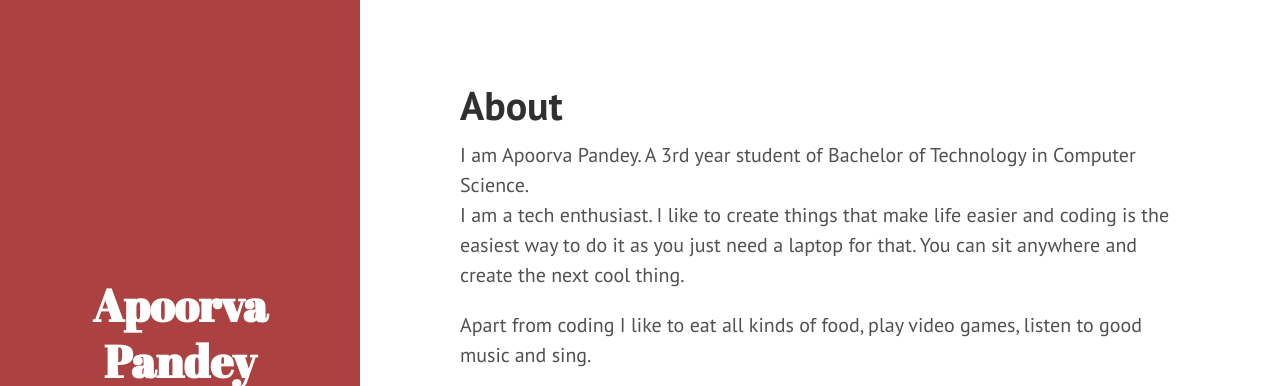
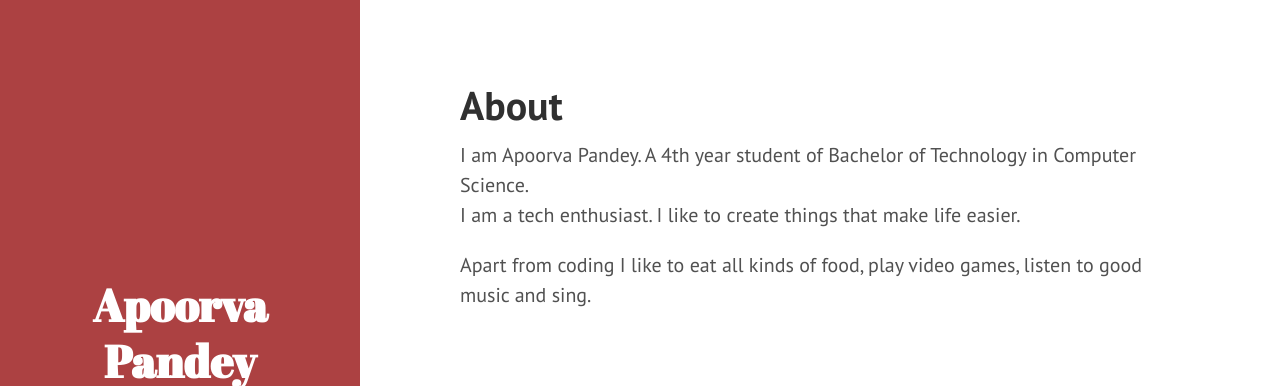
Before and after one commit to apoorvaeternity/apoorvaeternity.github.io, a Jekyll site: the page built from about.md, in a window 1280 px wide, cut to the strip 0-386 px from the top of the page. Built offline with Jekyll 4.4.1, drawn with Linux system fonts in a browser that asks for light colours.

Commit message:
Update about.md

```diff
--- a/about.md
+++ b/about.md
@@ -3,7 +3,7 @@ layout: page
 title: About
 ---
 
-I am Apoorva Pandey. A 3rd year student of Bachelor of Technology in Computer Science.<br>
-I am a tech enthusiast. I like to create things that make life easier and coding is the easiest way to do it as you just need a laptop for that. You can sit anywhere and create the next cool thing.<br>
+I am Apoorva Pandey. A 4th year student of Bachelor of Technology in Computer Science.<br>
+I am a tech enthusiast. I like to create things that make life easier.<br>
 
 Apart from coding I like to eat all kinds of food, play video games, listen to good music and sing.
```
